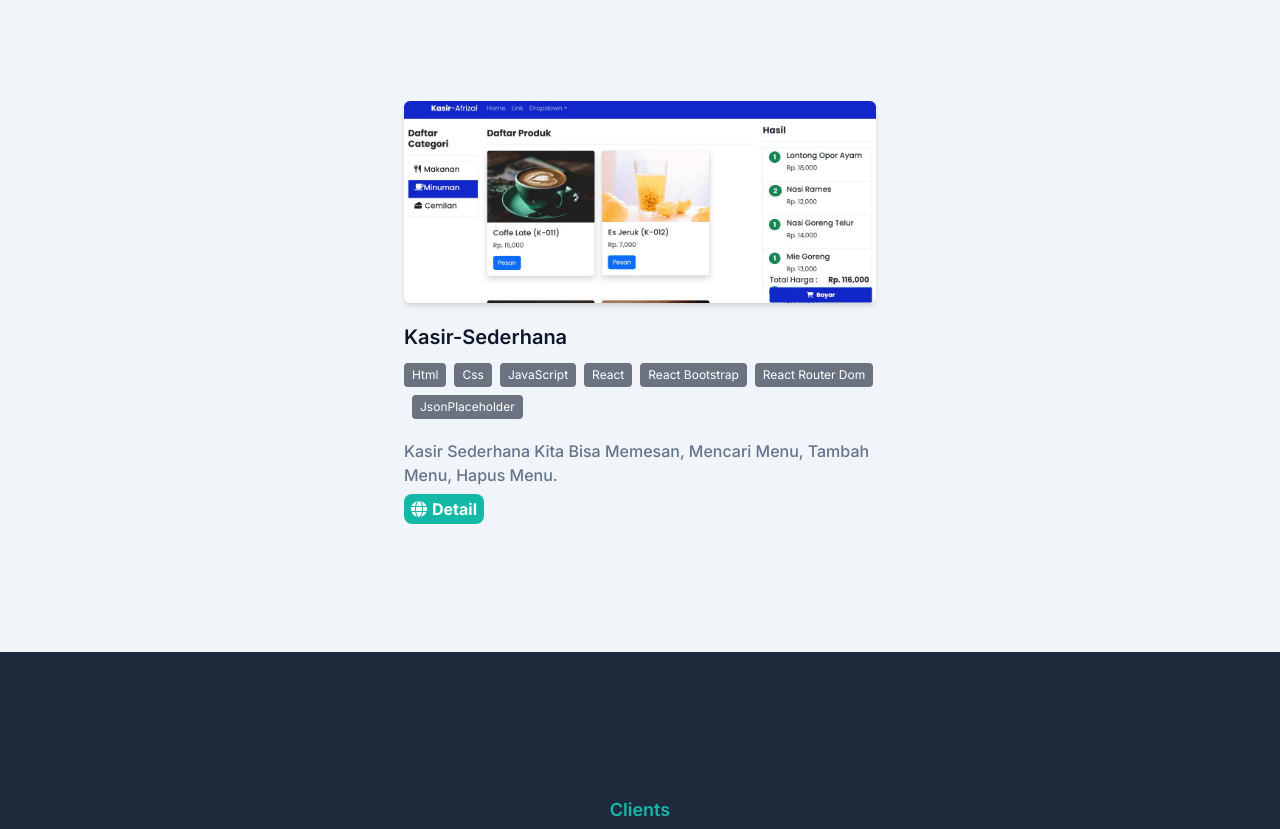
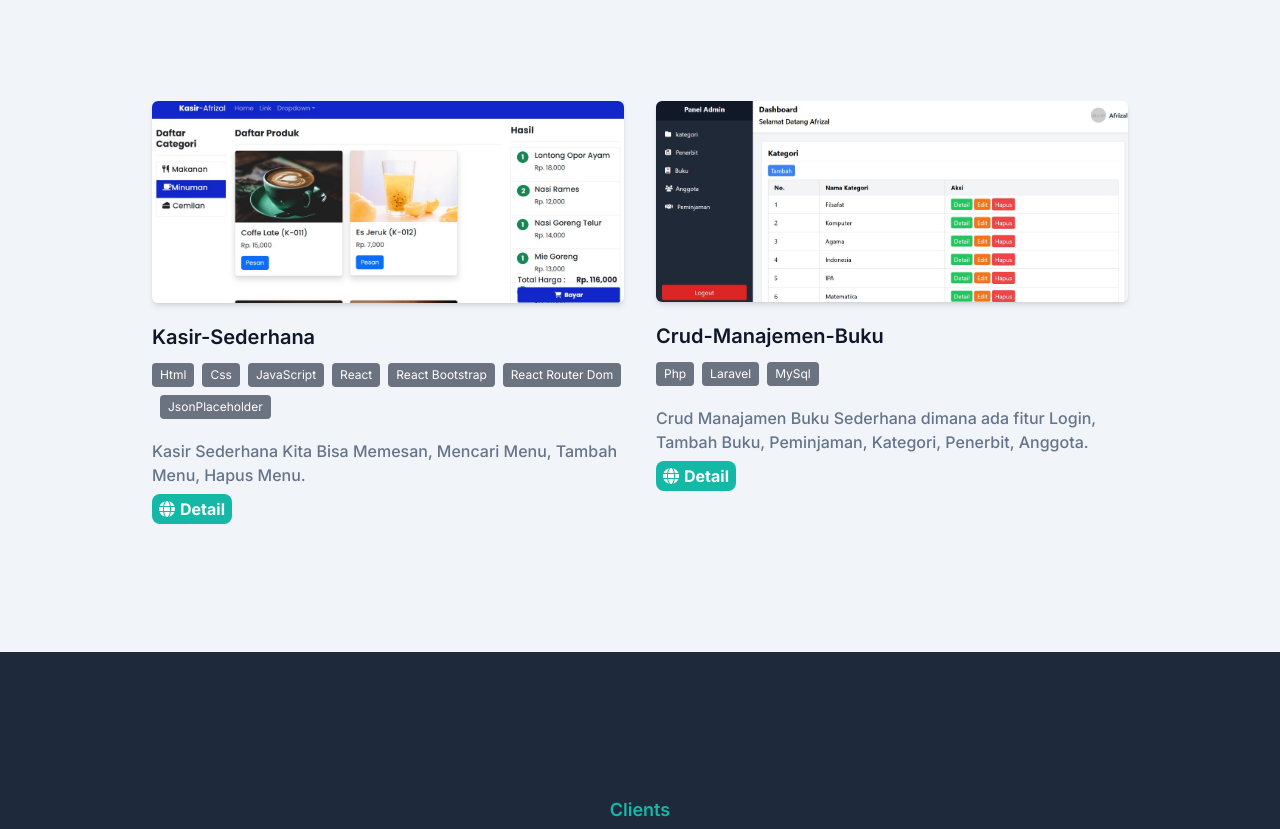
Before and after one commit to Afrizal-10/portfolio-afrizal, a website: page index.html in a window 1280 px wide. Shown: the part 2542-3371 px from the top of the page. Drawn offline with nearby package versions, Linux system fonts and the light colour scheme; a web font is replaced by a local one.

Commit message:
penambahan fitu + Perbaikan

```diff
--- a/index.html
+++ b/index.html
@@ -660,6 +660,48 @@
             </p>
             <a
               href="https://github.com/Afrizal-10/kasir-sederhana-react"
+              class="btn"
+              ><i class="fa-solid fa-globe"></i>Detail</a
+            >
+          </div>
+          <div
+            data-aos="fade-left"
+            data-aos-delay="500"
+            class="mb-12 p-4 md:w-1/2 mt-10"
+          >
+            <div class="rounded-md shadow-md overflow-hidden">
+              <img
+                src="img/portfolio/project6.jpg"
+                alt="project 4"
+                class="w-full"
+              />
+            </div>
+            <h2 class="font-semibold text-xl text-dark mt-5 mb-3">
+              Crud-Manajemen-Buku
+            </h2>
+            <div class="flex flex-wrap space-x-2 mt-3">
+              <div
+                class="bg-gray-500 text-white text-xs px-2 py-1 rounded mb-2"
+              >
+                Php
+              </div>
+              <div
+                class="bg-gray-500 text-white text-xs px-2 py-1 rounded mb-2"
+              >
+                Laravel
+              </div>
+              <div
+                class="bg-gray-500 text-white text-xs px-2 py-1 rounded mb-2"
+              >
+                MySql
+              </div>
+            </div>
+            <p class="font-medium text-base text-secondary mt-3">
+              Crud Manajamen Buku Sederhana dimana ada fitur Login, Tambah Buku,
+              Peminjaman, Kategori, Penerbit, Anggota.
+            </p>
+            <a
+              href="https://github.com/Afrizal-10/crud-manajemen-buku"
               class="btn"
               ><i class="fa-solid fa-globe"></i>Detail</a
             >
```
Also changed, not shown: img/portfolio/project6.jpg (added).
